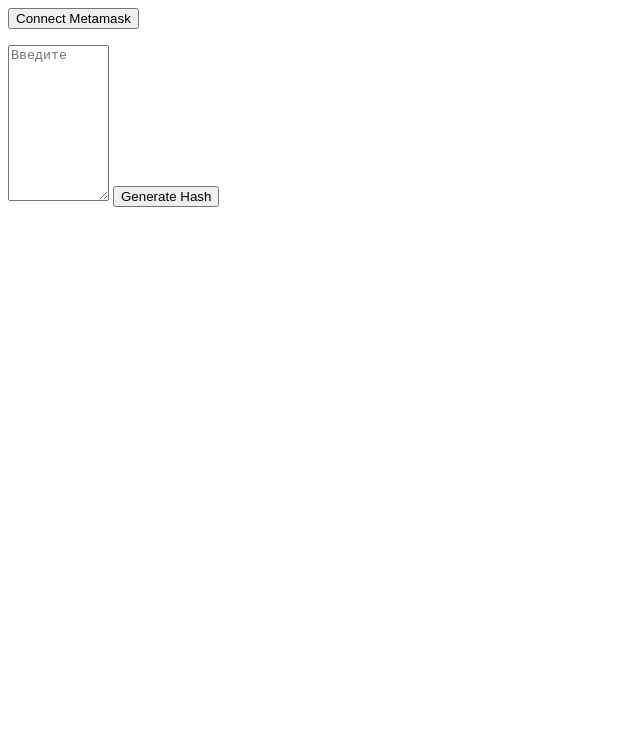
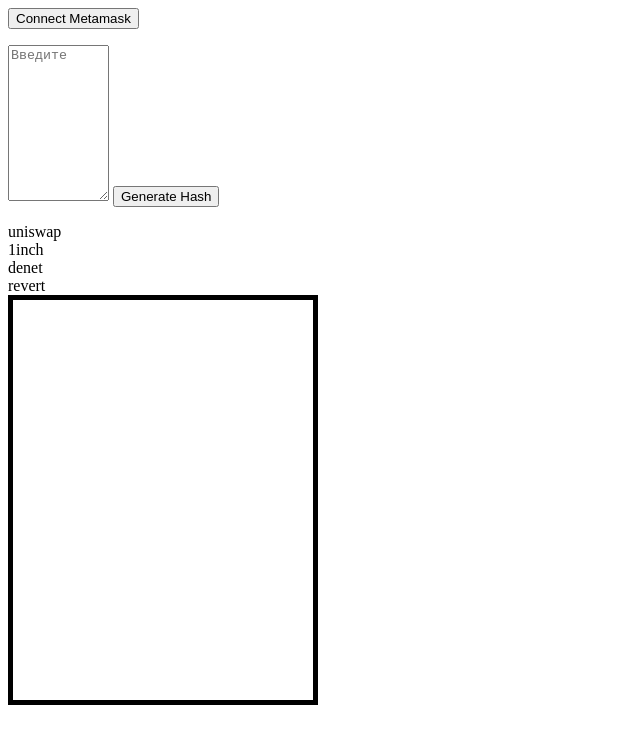
Before and after one commit to karimch21/Test, a plain HTML site: page index.html in a window 1280 px wide. Shown: the whole page, without its empty margins (0-640 px from the left). Drawn offline with Linux system fonts and the light colour scheme.

Commit message:
show sites in iframe

```diff
--- a/index.html
+++ b/index.html
@@ -3,6 +3,7 @@
 <head>
     <meta charset="UTF-8">
     <meta name="viewport" content="width=device-width, initial-scale=1.0">
+    <link rel="stylesheet" href="./style.css">
     <title>Document</title>
 </head>
 <body>
@@ -12,6 +13,9 @@
 
     <button id="generateHashButton">Generate Hash</button>
     <p id="output"></p>
+
+    <div class="apps"></div>
+    <iframe src="" frameborder="0"></iframe>
     <script src="./scripts/main.js"></script>
 </body>
 </html>
--- a/scripts/main.js
+++ b/scripts/main.js
@@ -27,10 +27,60 @@ async function generateSHA256Hash(message) {
 
 document.getElementById('generateHashButton').addEventListener('click', async () => {
     const textInput = document.getElementById('shaText').value;
-    if(textInput.split('').length > 0){
+    if (textInput.split('').length > 0) {
         const hash = await generateSHA256Hash(textInput);
         document.getElementById('output').innerText = `sha256 Hash: ${hash}`;
     }
     else alert('Teaxtaera empty')
 
 });
+
+const apssBlock = document.querySelector('.apps');
+const iframe = document.querySelector('iframe');
+
+const apps = [
+    {
+        name: 'uniswap',
+        url: 'https://app.uniswap.org/'
+    },
+    {
+        name: '1inch',
+        url: 'https://app.1inch.io/'
+    },
+    {
+        name: 'denet',
+        url: 'https://bugs.denet.pro/'
+    },
+    {
+        name: 'revert',
+        url: 'https://revert.finance/'
+    }
+]
+
+function panel(apps) {
+    let contain = document.createDocumentFragment();
+    for (let i = 0; i <= apps.length - 1; i++) {
+        let app = apps[i];
+        let wrapApp = document.createElement('div');
+        wrapApp.classList.add('wrap-app');
+        wrapApp.innerHTML = app.name;
+        console.log(wrapApp)
+        contain.appendChild(wrapApp);
+        wrapApp.addEventListener('click', ()=>{
+            loadSite(app.url);
+        });
+        if(i === apps.length - 1){
+            console.log(contain)
+            apssBlock.appendChild(contain);
+        }
+    }
+}
+
+
+function loadSite(url){
+    console.log(1)
+    iframe.src = url;
+}
+
+
+panel(apps)
--- a/style.css
+++ b/style.css
@@ -0,0 +1,5 @@
+iframe{
+    display: block;
+    height: 400px;
+    border: 5px solid;
+}
```
